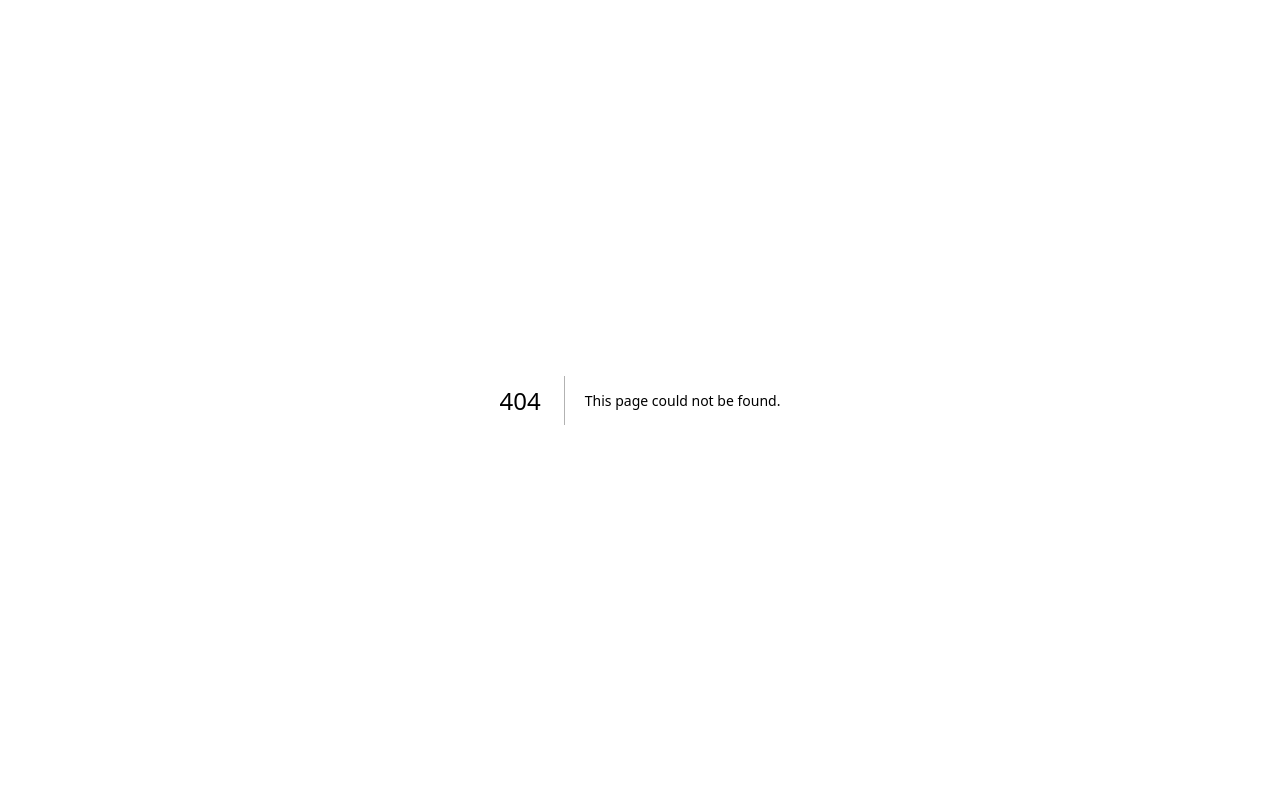
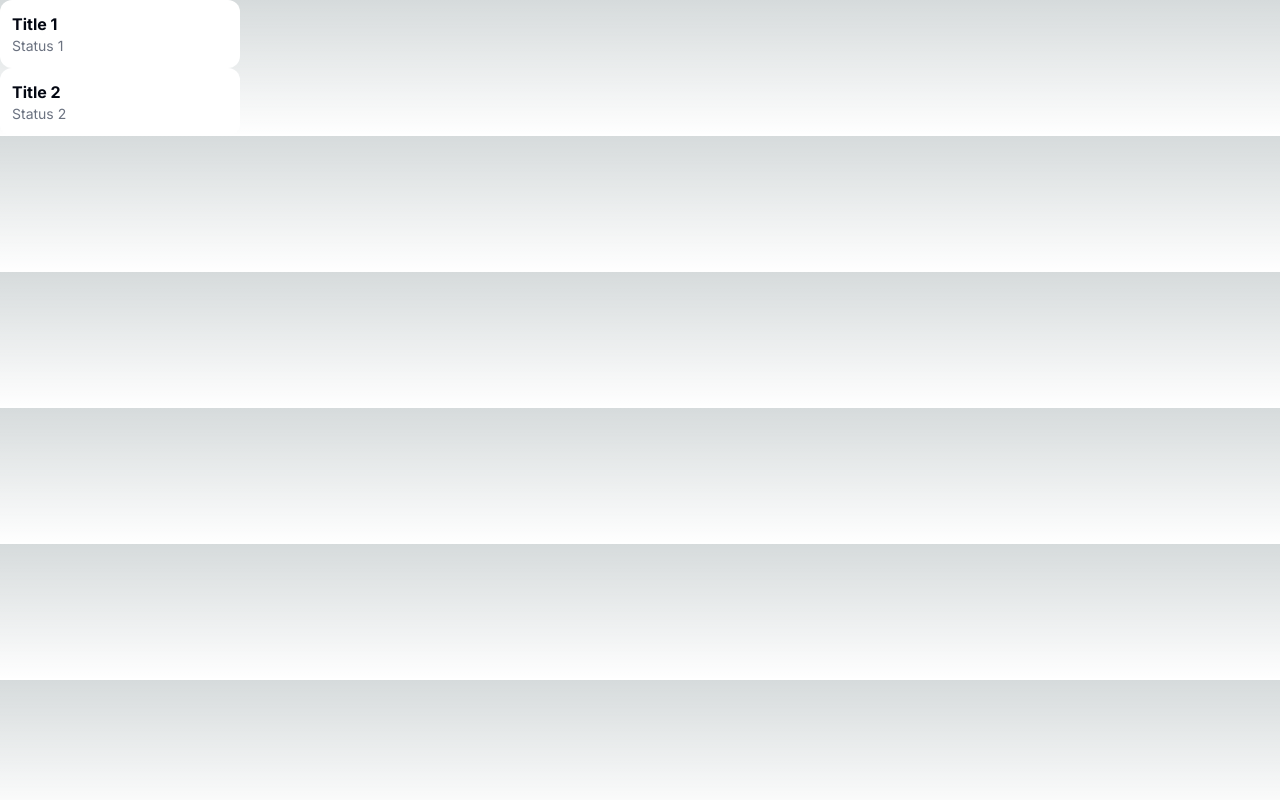
Before and after one commit to JumboCode/theatre-at-first, a Next.js app: page /test-grid in a window 1280 px wide. Before the commit this address had no page. Built offline with nearby package versions, Linux system fonts and the light colour scheme.

Commit message:
bulk display components from an array

```diff
--- /dev/null
+++ b/src/app/test-grid/page.tsx
@@ -0,0 +1,18 @@
+import Item from "./../../components/item";
+import Grid from "./../../components/grid";
+
+
+
+// Render the Home component somewhere in your app with the array of components
+export default function Home() {
+        // Create an array of Item components or any other components
+        const componentsArray = [
+                <Item title="Title 1" status="Status 1" image="image1.png"/>,
+                <Item title="Title 2" status="Status 2" image="image2.png"/>,
+                // Add more components as needed
+        ];
+
+        return (
+                <Grid components={componentsArray} />
+        );
+}
--- /dev/null
+++ b/src/components/grid.tsx
@@ -0,0 +1,15 @@
+"use client"
+
+import React from "react";
+
+export default function Grid({ components }) { // Receive components (elements) as a prop
+    return (
+        <main className="grid-container">
+            {components.map((element, index) => (
+                // Directly render the element without wrapping it in a JSX tag
+                // The key should have been provided already on the elements
+                React.cloneElement(element, { key: index })
+            ))}
+        </main>
+    );
+}
```
